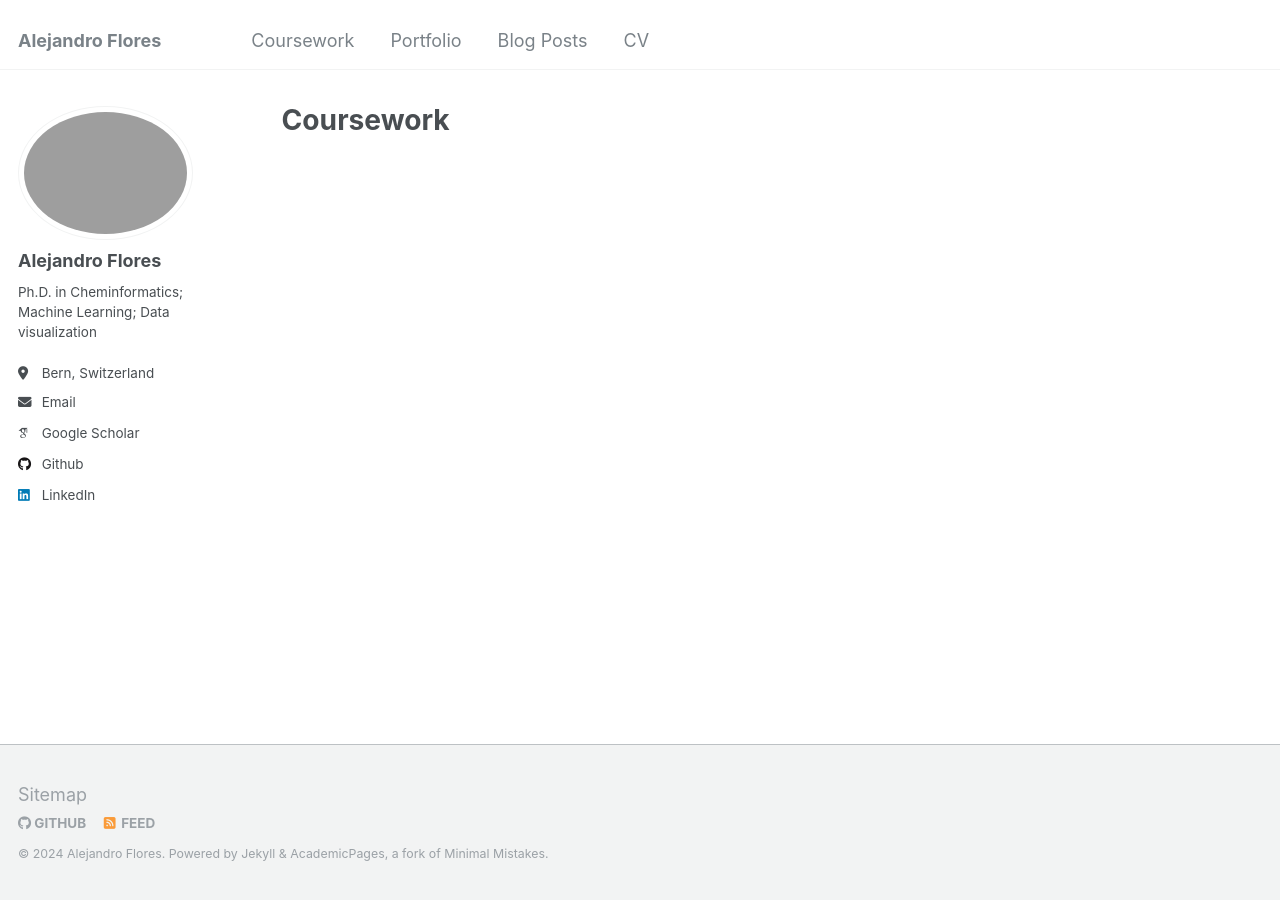
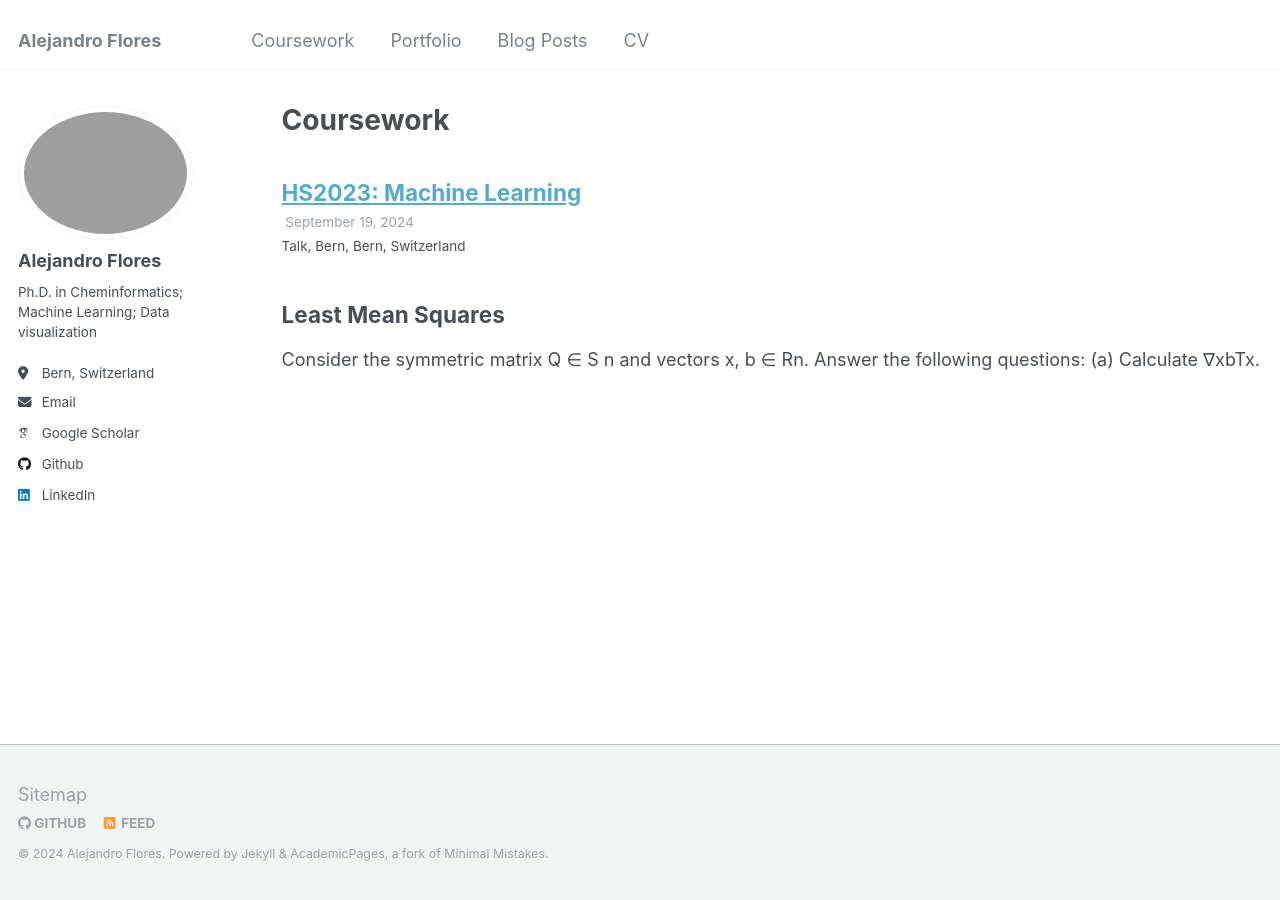
Before and after one commit to afloresep/afloresep.github.io, a Jekyll site: the page built from _pages/coursework.html, in a window 1280 px wide. Built offline with Jekyll 4.4.1, drawn with Linux system fonts in a browser that asks for light colours; some web fonts are replaced.

Commit message:
Update Coursework material

```diff
--- a/_config.yml
+++ b/_config.yml
@@ -81,7 +81,7 @@ analytics:
 # Site Author
 author:
   name             : "Alejandro Flores"
-  avatar           : "linkedinpp.png"
+  avatar           : "images/linkedinpp.png"
   bio              : "Ph.D. in Cheminformatics; Machine Learning; Data visualization"
   location         : "Bern, Switzerland"
   employer         :
--- /dev/null
+++ b/_talks/Machine-Learning.md
@@ -0,0 +1,14 @@
+---
+title: "HS2023: Machine Learning"
+collection: talks
+type: "Talk"
+permalink: /talks/HS2023-Machine Learning
+venue: "Bern"
+date: 2024-09-19
+location: "Bern, Switzerland"
+---
+
+## Least Mean Squares
+Consider the symmetric matrix Q ∈ S n and vectors x, b ∈ Rn.
+Answer the following questions:
+(a) Calculate ∇xbTx.
```
Also changed, not shown: 4 other files.
